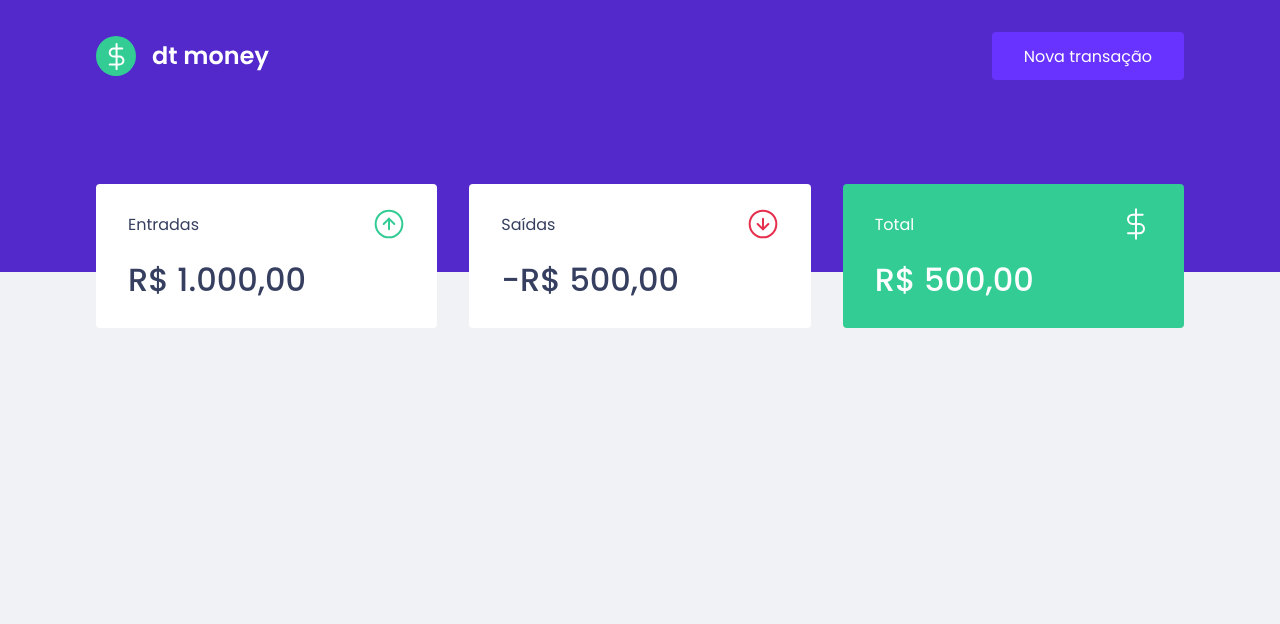
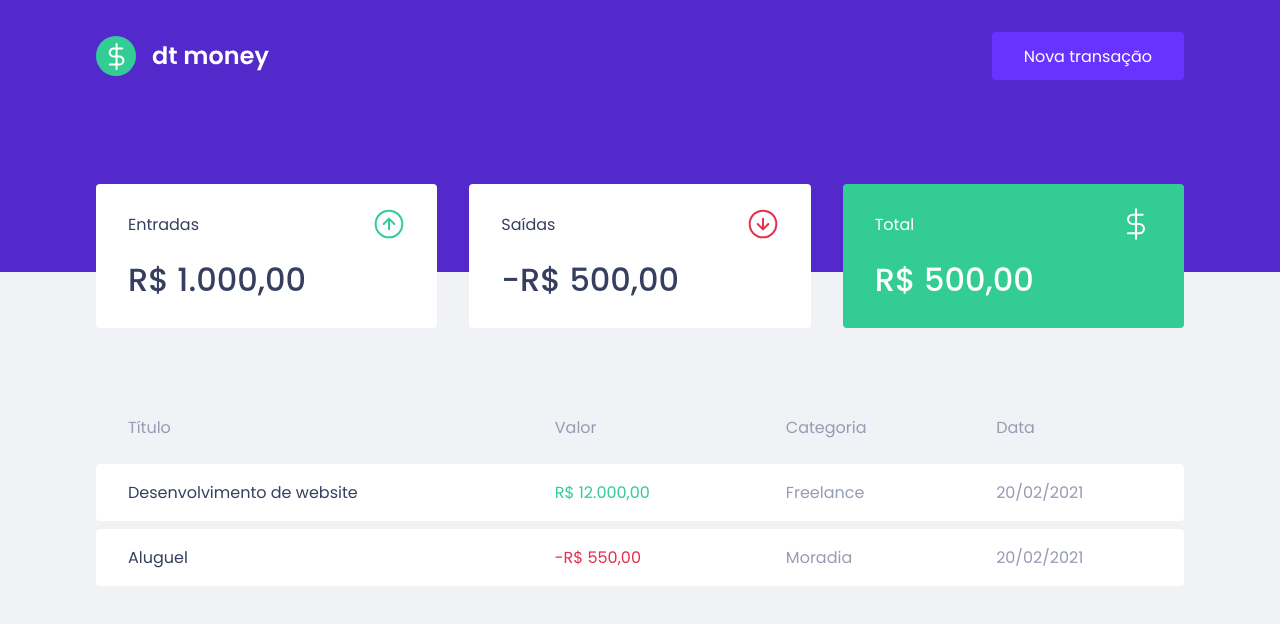
Before and after one commit to MattZ6/dt-money, a React (Create React App) app: page / in a window 1280 px wide. Shown: the top 624 px of the page. Built offline with nearby package versions, Linux system fonts and the light colour scheme.

Commit message:
chore(TransactionList): create component

```diff
--- a/src/components/Dashboard/index.tsx
+++ b/src/components/Dashboard/index.tsx
@@ -1,4 +1,5 @@
 import { Summary } from '../Summary';
+import { TransactionsTable } from '../TransactionsTable';
 
 import { Container } from './styles';
 
@@ -6,6 +7,8 @@ export function Dashboard() {
   return (
     <Container>
       <Summary />
+
+      <TransactionsTable />
     </Container>
   );
 }
--- /dev/null
+++ b/src/components/TransactionsTable/index.tsx
@@ -0,0 +1,34 @@
+import { Container } from "./styles";
+
+export function TransactionsTable() {
+  return (
+    <Container>
+      <table>
+        <thead>
+          <tr>
+            <th>Título</th>
+            <th>Valor</th>
+            <th>Categoria</th>
+            <th>Data</th>
+          </tr>
+        </thead>
+
+        <tbody>
+          <tr>
+            <td>Desenvolvimento de website</td>
+            <td className="deposit">R$ 12.000,00</td>
+            <td>Freelance</td>
+            <td>20/02/2021</td>
+          </tr>
+          <tr>
+            <td>Aluguel</td>
+            <td className="withdraw">-R$ 550,00</td>
+            <td>Moradia</td>
+            <td>20/02/2021</td>
+          </tr>
+        </tbody>
+      </table>
+
+    </Container>
+  );
+}
--- /dev/null
+++ b/src/components/TransactionsTable/styles.ts
@@ -0,0 +1,52 @@
+import styled from 'styled-components';
+
+export const Container = styled.div`
+  margin-top: 4rem;
+
+  > table {
+    width: 100%;
+    border-spacing: 0 .5rem;
+
+    th {
+      color: var(--text-body);
+      font-weight: 400;
+      padding: 1rem 2rem;
+      text-align: left;
+      line-height: 1.5rem;
+    }
+
+    > tbody {
+      > tr {
+        background: var(--shape);
+
+        > td {
+          padding: 1rem 2rem;
+          border: 0;
+          font-weight: 400;
+          color: var(--text-body);
+
+          &.deposit {
+            color: var(--green);
+          }
+
+          &.withdraw {
+            color: var(--red);
+          }
+
+          &:first-child {
+            border-top-left-radius: 0.25rem;
+            border-bottom-left-radius: 0.25rem;
+
+            color: var(--text-title);
+          }
+
+          &:last-child {
+            border-top-right-radius: 0.25rem;
+            border-bottom-right-radius: 0.25rem;
+          }
+        }
+      }
+    }
+
+  }
+`;
--- a/src/styles/GlobalStyle.ts
+++ b/src/styles/GlobalStyle.ts
@@ -20,7 +20,9 @@ export const GlobalStyle =  createGlobalStyle`
       --blue: #11141e;
 
       --shape: #191e2e;
+
       --text-title: #52629a;
+      --text-body: #3f455c;
     }
   }
 
```
